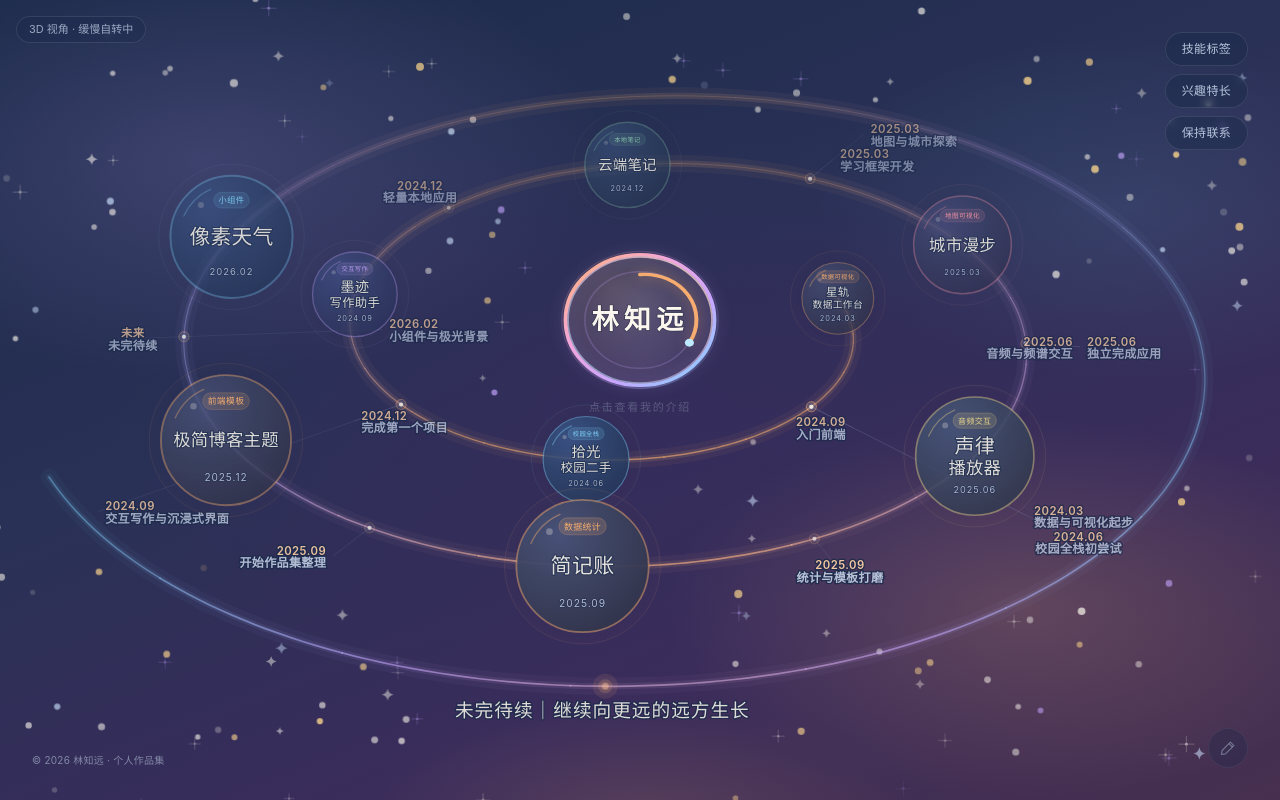
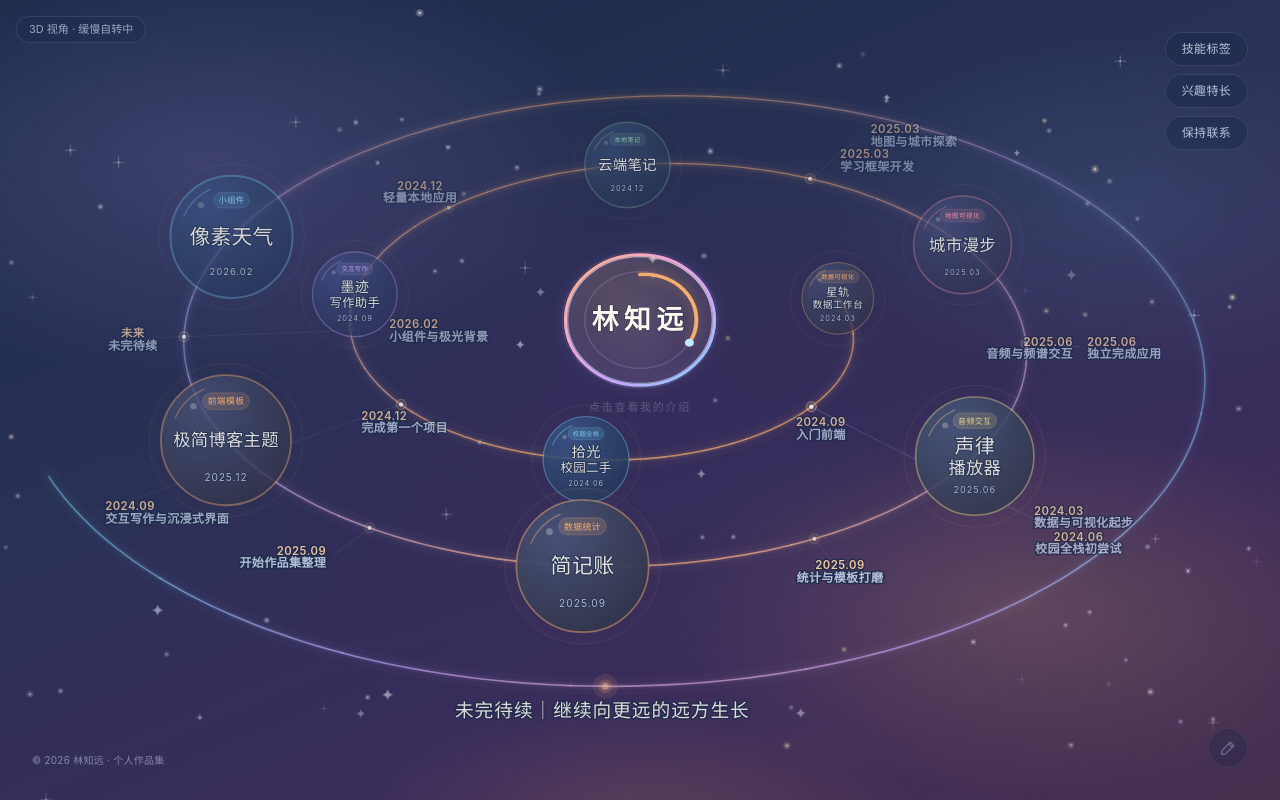
Before and after one commit to cyz985/personal-website, a React (Vite) app: page / in a window 1280 px wide. Built offline with nearby package versions, Linux system fonts and the light colour scheme.

Commit message:
feat: 轨道线锐化（含远端）、中心圆近全透明、星星减量并改为水晶光点

```diff
--- a/src/components/CenterCore.tsx
+++ b/src/components/CenterCore.tsx
@@ -56,11 +56,11 @@ export default function CenterCore({ ariaLabel, hint, name }: CenterCoreProps) {
                 <stop offset="45%" stopColor="#F7DCFF" stopOpacity="0.5" />
                 <stop offset="100%" stopColor="#BEEBFF" stopOpacity="0.55" />
               </linearGradient>
-              {/* 盘面底色：极低不透明度的干净蓝紫渐变，星空与背景几乎完全透出 */}
+              {/* 盘面底色：几乎全透明，只剩极淡的一层冰蓝，后方星空直接透出 */}
               <radialGradient id="core-panel" cx="50%" cy="38%" r="72%">
-                <stop offset="0%" stopColor="#8FB2E4" stopOpacity="0.17" />
-                <stop offset="48%" stopColor="#5B79A8" stopOpacity="0.1" />
-                <stop offset="100%" stopColor="#3A4E75" stopOpacity="0.04" />
+                <stop offset="0%" stopColor="#A8C6F0" stopOpacity="0.07" />
+                <stop offset="48%" stopColor="#6C8CB8" stopOpacity="0.04" />
+                <stop offset="100%" stopColor="#3A4E75" stopOpacity="0.015" />
               </radialGradient>
               {/* 表面轻微色温：左上暖橙、中下淡紫，都极淡 */}
               <radialGradient id="core-tint-warm" cx="32%" cy="26%" r="70%">
@@ -86,13 +86,13 @@ export default function CenterCore({ ariaLabel, hint, name }: CenterCoreProps) {
             {/* 盘体厚度：只在下缘露出一线彩色侧壁，薄且干净 */}
             <ellipse
               cx="50"
-              cy="51.6"
+              cy="51.4"
               rx="46"
               ry="46"
               fill="none"
               stroke="url(#core-ring)"
-              strokeOpacity="0.22"
-              strokeWidth="1.6"
+              strokeOpacity="0.16"
+              strokeWidth="1.3"
             />
 
             {/* 主圆环：清晰彩色细环 + 静态贴边辉光 */}
@@ -104,30 +104,30 @@ export default function CenterCore({ ariaLabel, hint, name }: CenterCoreProps) {
               ry="46"
               fill="none"
               stroke="url(#core-ring)"
-              strokeWidth="2.4"
+              strokeWidth="2"
             />
 
             {/* 环内侧一圈浅色高光线，只在上半部明显，增加环的清晰度 */}
             <ellipse
               cx="50"
               cy="50"
-              rx="44.4"
-              ry="44.4"
+              rx="44.6"
+              ry="44.6"
               fill="none"
               stroke="url(#core-ring-inner)"
-              strokeWidth="1"
+              strokeWidth="0.8"
             />
 
             {/* 外圈极轻的亮线：替代大面积柔光光晕 */}
             <ellipse
               cx="50"
               cy="50"
-              rx="48.2"
-              ry="48.2"
+              rx="48"
+              ry="48"
               fill="none"
               stroke="url(#core-ring)"
-              strokeOpacity="0.16"
-              strokeWidth="1"
+              strokeOpacity="0.13"
+              strokeWidth="0.8"
             />
 
             {/* 内圈细纹 */}
@@ -161,6 +161,7 @@ export default function CenterCore({ ariaLabel, hint, name }: CenterCoreProps) {
             aria-hidden="true"
           >
             <text
+              className="core-name"
               x="50"
               y="50"
               textAnchor="middle"
@@ -182,7 +183,7 @@ export default function CenterCore({ ariaLabel, hint, name }: CenterCoreProps) {
       </a>
 
       {/* 中心下方小字提示：比名字弱一档，保持柔和但清楚 */}
-      <span className="hint-breathe pointer-events-none absolute left-1/2 top-full mt-2 -translate-x-1/2 whitespace-nowrap text-[11px] tracking-[0.16em] text-muted/75">
+      <span className="core-hint hint-breathe pointer-events-none absolute left-1/2 top-full mt-2 -translate-x-1/2 whitespace-nowrap text-[11px] tracking-[0.16em] text-muted/75">
         {hint}
       </span>
     </div>
--- a/src/components/SpiralCanvas.tsx
+++ b/src/components/SpiralCanvas.tsx
@@ -280,7 +280,7 @@ export default function SpiralCanvas({
           fill="none"
           stroke="url(#track-gradient)"
           strokeWidth={22 * u}
-          strokeOpacity={0.07}
+          strokeOpacity={0.045}
           strokeLinecap="round"
         />
         <path
@@ -288,10 +288,11 @@ export default function SpiralCanvas({
           fill="none"
           stroke="url(#track-gradient)"
           strokeWidth={8 * u}
-          strokeOpacity={0.16}
+          strokeOpacity={0.1}
           strokeLinecap="round"
         />
-        {/* 主线：按 3D 深度切片渲染，远处更细更淡、近处更实 */}
+        {/* 主线：按 3D 深度切片渲染。远处只轻微衰减线宽与亮度，
+            并强制几何精度渲染，保证画面上方（远端）轨道线同样锐利清晰 */}
         {layout.trackSegments.map((segment, index) => (
           <path
             key={`track-${index}`}
@@ -299,9 +300,10 @@ export default function SpiralCanvas({
             d={segment.d}
             fill="none"
             stroke="url(#track-gradient)"
-            strokeWidth={2.2 * u * (0.5 + 0.5 * segment.depth)}
-            strokeOpacity={0.3 + 0.62 * segment.depth}
+            strokeWidth={2.2 * u * (0.82 + 0.18 * segment.depth)}
+            strokeOpacity={0.58 + 0.42 * segment.depth}
             strokeLinecap="round"
+            shapeRendering="geometricPrecision"
           />
         ))}
 
--- a/src/components/StarField.tsx
+++ b/src/components/StarField.tsx
@@ -55,8 +55,8 @@ const STARS: Star[] = (() => {
     return seed / 2147483647
   }
 
-  const COLORS = ['#F5F1E8', '#F5F1E8', '#F5F1E8', '#C7A6FF', '#CFE4FF', '#FFD98E']
-  const TOTAL = 380
+  const COLORS = ['#F2F7FF', '#F2F7FF', '#E4EFFF', '#DCEBFF', '#C7A6FF', '#FFD98E']
+  const TOTAL = 215
   const list: Star[] = []
 
   for (let i = 0; i < TOTAL; i++) {
@@ -67,31 +67,31 @@ const STARS: Star[] = (() => {
 
     const roll = rand()
     let kind: StarKind = 'dot'
-    let r = 0.9 + rand() * 0.7
-    let opacity = 0.28 + rand() * 0.22
+    let r = 0.8 + rand() * 0.6
+    let opacity = 0.34 + rand() * 0.24
     let color = COLORS[Math.floor(rand() * COLORS.length)]
 
-    if (roll < 0.2) {
+    if (roll < 0.16) {
       // 十字星
       kind = 'cross'
-      r = 1.3 + rand() * 0.8
-      opacity = 0.38 + rand() * 0.22
-      color = rand() < 0.4 ? '#C7A6FF' : '#F5F1E8'
-    } else if (roll < 0.35) {
+      r = 1.2 + rand() * 0.7
+      opacity = 0.4 + rand() * 0.22
+      color = rand() < 0.35 ? '#C7A6FF' : '#F2F7FF'
+    } else if (roll < 0.3) {
       // 四角星芒
       kind = 'star'
-      r = 1.3 + rand() * 0.9
-      opacity = 0.36 + rand() * 0.22
-      color = rand() < 0.45 ? '#CFE4FF' : '#F5F1E8'
-    } else if (roll < 0.78) {
-      // 中等光点：主要密度来源，清晰但不刺眼
-      r = 2 + rand() * 0.8
-      opacity = 0.45 + rand() * 0.22
+      r = 1.2 + rand() * 0.8
+      opacity = 0.38 + rand() * 0.22
+      color = rand() < 0.4 ? '#DCEBFF' : '#F2F7FF'
+    } else if (roll < 0.94) {
+      // 水晶光点：主体密度，外圈淡光 + 内芯高亮
+      r = 1.9 + rand() * 0.8
+      opacity = 0.46 + rand() * 0.2
     } else {
-      // 少量明亮锚点：让星空有轻重层次
-      r = 2.4 + rand() * 0.8
-      opacity = 0.62 + rand() * 0.18
-      color = rand() < 0.5 ? '#FFD98E' : '#F5F1E8'
+      // 极少量明亮锚点
+      r = 2.5 + rand() * 0.7
+      opacity = 0.62 + rand() * 0.16
+      color = rand() < 0.5 ? '#FFD98E' : '#FFFFFF'
     }
 
     // 闪烁节奏分层：高频微闪 / 低频呼吸 / 常亮
@@ -149,7 +149,7 @@ export default function StarField() {
 
       const zones: Zone[] = []
       document
-        .querySelectorAll('.spiral-node, .milestone, .core-link, .spiral-tail')
+        .querySelectorAll('.spiral-node, .milestone, .core-name, .core-hint, .spiral-tail')
         .forEach((el) => {
           const rect = el.getBoundingClientRect()
           if (rect.width === 0 && rect.height === 0) return
@@ -304,7 +304,11 @@ export default function StarField() {
                         fill={star.color}
                       />
                     ) : (
-                      <circle cx={cx} cy={cy} r={star.r} fill={star.color} />
+                      <>
+                        {/* 水晶光点：淡色外晕 + 高亮内芯，比纯白圆点更透亮 */}
+                        <circle cx={cx} cy={cy} r={star.r} fill={star.color} fillOpacity={0.32} />
+                        <circle cx={cx} cy={cy} r={star.r * 0.38} fill="#FFFFFF" fillOpacity={0.9} />
+                      </>
                     )}
                   </g>
                 )
```
